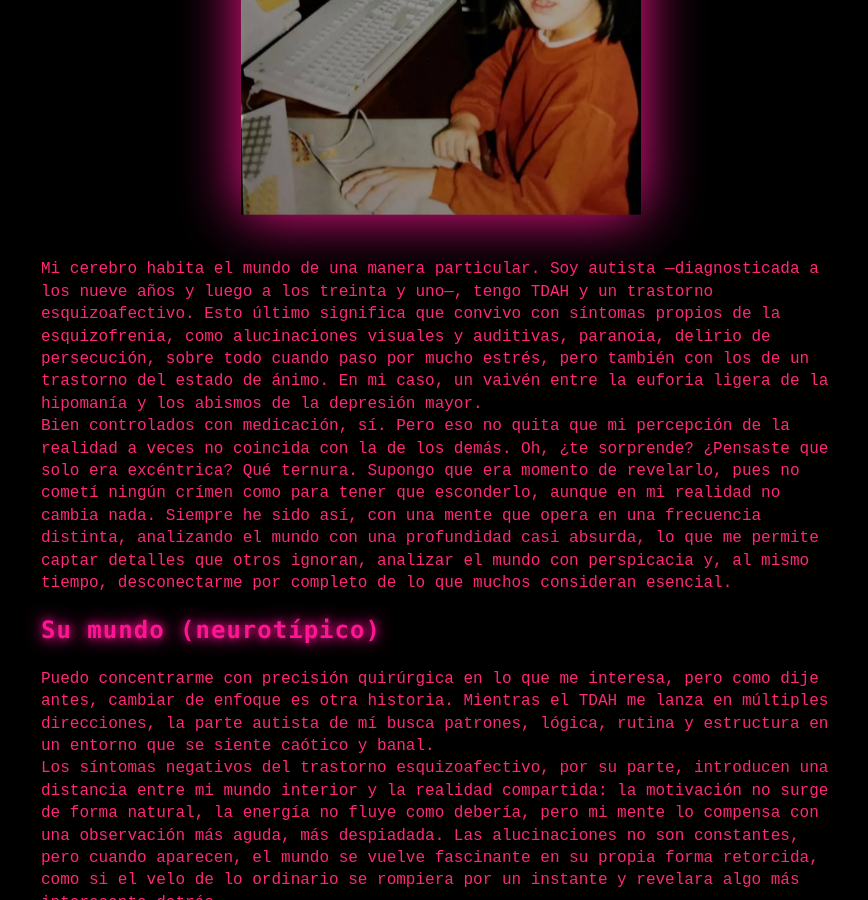
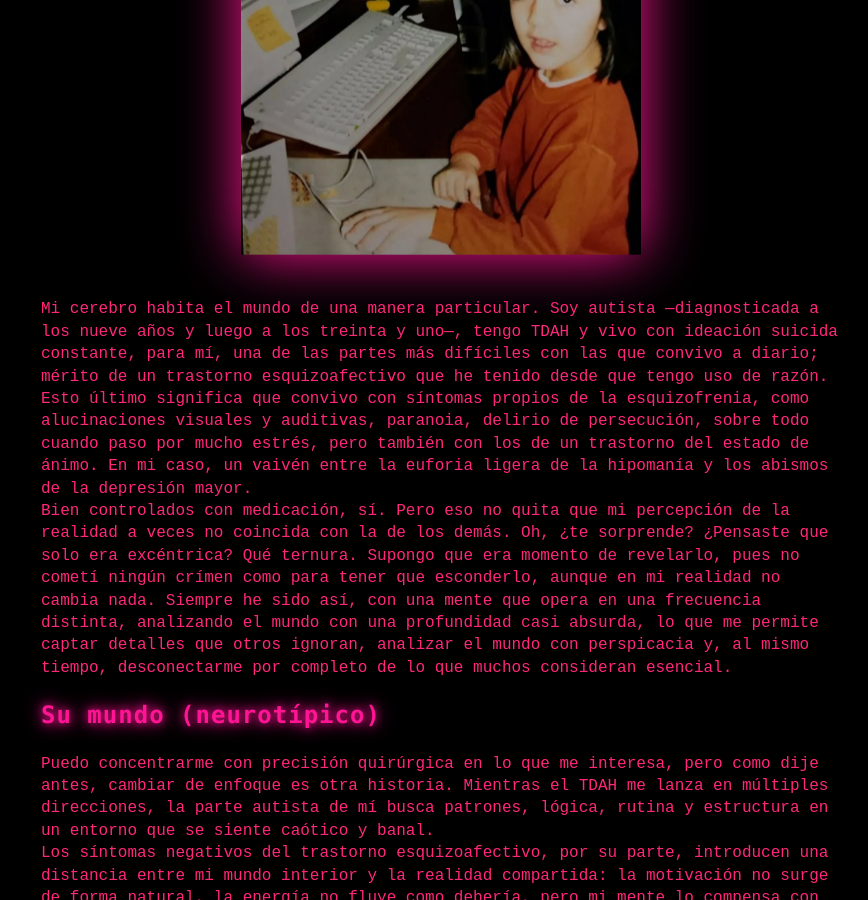
Before and after one commit to medusahra/medusahra.github.io, a Jekyll site: the page built from _posts/2025-11-13-neurodivergente.md, in a window 1280 px wide and 900 px high, scrolled down 3318 px. Shown: the whole window, without its empty margins (199-1067 px from the left). Built offline with Jekyll 4.4.1, drawn with Linux system fonts in a browser that asks for light colours.

Commit message:
Update 2025-11-13-neurodivergente.md

```diff
--- a/_posts/2025-11-13-neurodivergente.md
+++ b/_posts/2025-11-13-neurodivergente.md
@@ -51,9 +51,10 @@ llenos de más vida. Soy completamente ajena a las cosas que otras personas plan
 
 Cuanto más cansada estoy, más fuerte es esta sensación de estar perdida, vacía y desamparada dentro de mí, y a menudo estoy cansada, debido a las impresiones, las expectativas y el intento inútil de encajar y navegar en un mundo cada vez más agresivo, cerrado, inestable, caótico y superficial. A esto se suma toda una vida tratando de ser neurotípica, de intentar ajustarme a esa norma impuesta por un montón de gente inerte, lo que ha creado una incertidumbre y una sensación constante de estrés por tratar de estar alerta para poder manejar la vida.
 
+<div style="margin: 40px 0;"></div>
 
 Es difícil reaprender y cuidar de un sistema nervioso estresado tantos años después, ya que el piloto automático de simplemente intentar sobrevivir en el mundo de los demás se ha convertido en una parte integral de mí. Realmente solo me siento segura cuando sé exactamente qué hacer en el momento y puedo sumergirme en una concentración total, como cuando escribo poesía, ensayos, algún paper o tésis, analizando malware, escribiendo scripts o estoy creando joyería (una forma de meditación). Ese hiperfoco me saca de un mundo lleno de demandas absurdas y me lleva a un estado de flujo donde vuelvo a sentirme segura.
-
+<br>
 
 Mi cerebro es extremadamente bueno para mantenerse enfocado en una sola cosa, especialmente si es algo que me interesa, pero le cuesta cambiar de foco. Relacionarme y formar parte del mundo exterior, así como atravesar la vida cotidiana con todas las tareas que implica, requiere cambiar constantemente de enfoque. Eso me agota y, como consecuencia, me siento estresada, vacía, perdida y adolorida. No conozco otra forma de sobrellevarlo más que intentar estructurar mi vida diaria y reducir las exigencias que me impongo. Permitirme estar más presente en los momentos que favorecen el flujo, la creación y el hiperfoco.
 
@@ -63,7 +64,7 @@ Mi cerebro es extremadamente bueno para mantenerse enfocado en una sola cosa, es
 
 
 
-Mi cerebro habita el mundo de una manera particular. Soy autista —diagnosticada a los nueve años y luego a los treinta y uno—, tengo TDAH y un trastorno esquizoafectivo. Esto último significa que convivo con síntomas propios de la esquizofrenia, como alucinaciones visuales y auditivas, paranoia, delirio de persecución, sobre todo cuando paso por mucho estrés, pero también con los de un trastorno del estado de ánimo. En mi caso, un vaivén entre la euforia ligera de la hipomanía y los abismos de la depresión mayor.
+Mi cerebro habita el mundo de una manera particular. Soy autista —diagnosticada a los nueve años y luego a los treinta y uno—, tengo TDAH y vivo con ideación suicida constante, para mí, una de las partes más difíciles con las que convivo a diario; mérito de un trastorno esquizoafectivo que he tenido desde que tengo uso de razón. Esto último significa que convivo con síntomas propios de la esquizofrenia, como alucinaciones visuales y auditivas, paranoia, delirio de persecución, sobre todo cuando paso por mucho estrés, pero también con los de un trastorno del estado de ánimo. En mi caso, un vaivén entre la euforia ligera de la hipomanía y los abismos de la depresión mayor.
 
 Bien controlados con medicación, sí. Pero eso no quita que mi percepción de la realidad a veces no coincida con la de los demás. Oh, ¿te sorprende? ¿Pensaste que solo era excéntrica? Qué ternura. Supongo que era momento de revelarlo, pues no cometí ningún crímen como para tener que esconderlo, aunque en mi realidad no cambia nada. Siempre he sido así, con una mente que opera en una frecuencia distinta, analizando el mundo con una profundidad casi absurda, lo que me permite captar detalles que otros ignoran, analizar el mundo con perspicacia y, al mismo tiempo, desconectarme por completo de lo que muchos consideran esencial.
 
```
